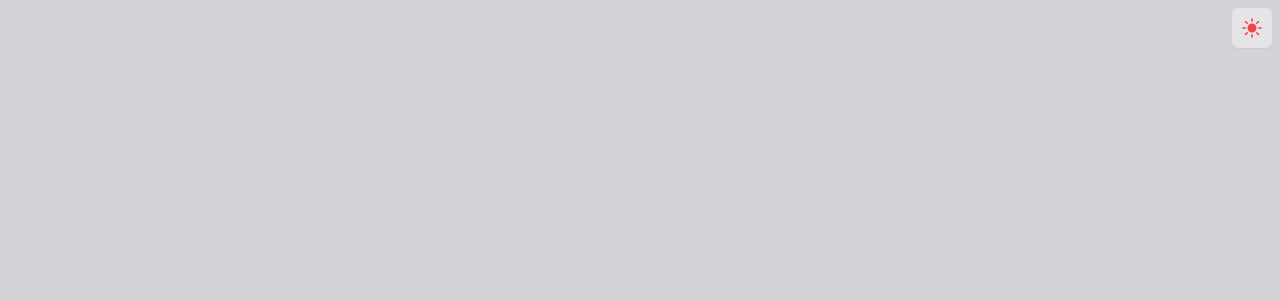
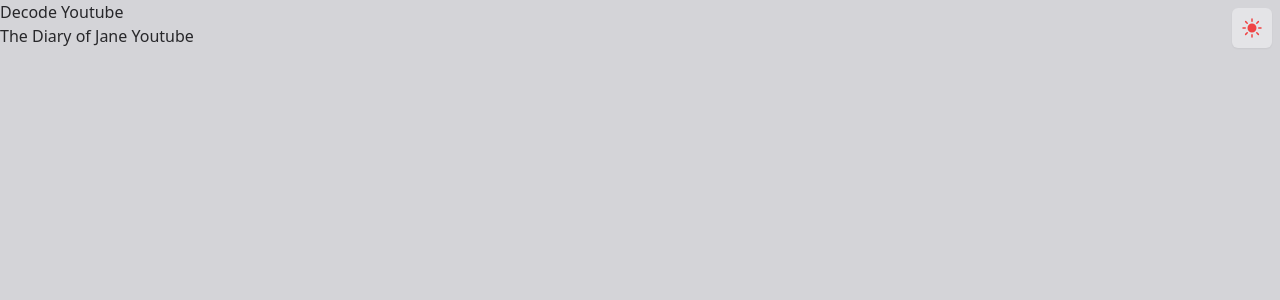
Before and after one commit to AlexJWayne/betsy, a React (Vite) app: page / in a window 1280 px wide. Shown: the top 300 px of the page. Built offline with nearby package versions, Linux system fonts and the light colour scheme.

Commit message:
Add some recordings

```diff
--- a/src/App.tsx
+++ b/src/App.tsx
@@ -1,25 +1,13 @@
-import "./App.css";
+import { AppContainer } from "./AppContainer";
+import { RecordingsList } from "./RecordingsList";
 import { UiModeButton } from "./UiModeButton";
-import { uiModeAtom } from "./state/ui-mode";
-import { clsx } from "clsx";
-import { useAtom } from "jotai";
 
 function App() {
-  const [uiMode] = useAtom(uiModeAtom);
-
   return (
-    <div className={uiMode === "dark" ? "dark" : undefined}>
-      <div
-        className={clsx(
-          { dark: uiMode === "dark" },
-          "h-screen w-full transition-colors duration-1000",
-          "bg-zinc-300 text-zinc-800",
-          "dark:bg-zinc-800 dark:text-zinc-300",
-        )}
-      >
-        <UiModeButton />
-      </div>
-    </div>
+    <AppContainer>
+      <UiModeButton />
+      <RecordingsList />
+    </AppContainer>
   );
 }
 
--- /dev/null
+++ b/src/AppContainer.tsx
@@ -0,0 +1,25 @@
+import { uiModeAtom } from "./state/ui-mode";
+import clsx from "clsx";
+import { useAtom } from "jotai";
+import { ReactNode } from "react";
+
+type Props = { children: ReactNode };
+
+export function AppContainer({ children }: Props) {
+  const [uiMode] = useAtom(uiModeAtom);
+
+  return (
+    <div className={uiMode === "dark" ? "dark" : undefined}>
+      <div
+        className={clsx(
+          { dark: uiMode === "dark" },
+          "h-screen w-full transition-colors duration-1000",
+          "bg-zinc-300 text-zinc-800",
+          "dark:bg-zinc-800 dark:text-zinc-300",
+        )}
+      >
+        {children}
+      </div>
+    </div>
+  );
+}
--- /dev/null
+++ b/src/RecordingsList.tsx
@@ -0,0 +1,13 @@
+import { recordings } from "./data/recordings";
+
+export function RecordingsList() {
+  return (
+    <ul>
+      {recordings.map((recording) => (
+        <li>
+          {recording.song} <a href={recording.youtubeUrl}>Youtube</a>
+        </li>
+      ))}
+    </ul>
+  );
+}
--- a/src/UiModeButton.tsx
+++ b/src/UiModeButton.tsx
@@ -17,7 +17,7 @@ export function UiModeButton() {
   return (
     <button
       className={clsx(
-        "absolute top-2 right-2 w-10 h-10 rounded-md overflow-hidden capitalize text-red-500 transition-all duration-1000",
+        "absolute right-2 top-2 h-10 w-10 overflow-hidden rounded-md capitalize text-red-500 transition-all duration-1000",
         "bg-zinc-200 shadow-sm",
         "dark:bg-zinc-900 dark:shadow-md",
         "hover:shadow-lg",
@@ -39,5 +39,5 @@ export function UiModeButton() {
 type SwitchFaceProps = { uiMode: UiMode };
 function SwitchFace({ uiMode }: SwitchFaceProps) {
   const Icon = uiMode === "dark" ? MoonIcon : SunIcon;
-  return <Icon className="h-6 w-6 m-2 rotate-180" />;
+  return <Icon className="m-2 h-6 w-6 rotate-180" />;
 }
--- /dev/null
+++ b/src/data/recordings.ts
@@ -0,0 +1,20 @@
+import { Recording } from "./recordings.interface";
+
+export const recordings: Recording[] = [
+  {
+    artist: "Paramore",
+    song: "Decode",
+    recordedAt: "2023-07-23",
+    relativeSpeed: 1.0,
+    youtubeUrl: "https://www.youtube.com/watch?v=w5MtFAtqeew",
+    hasVideo: true,
+  },
+  {
+    artist: "Breaking Benjamin",
+    song: "The Diary of Jane",
+    recordedAt: "2023-06-04",
+    relativeSpeed: 1.0,
+    youtubeUrl: "https://www.youtube.com/watch?v=pccCIio6NIc",
+    hasVideo: true,
+  },
+];
```
Also changed, not shown: src/data/recordings.interface.ts (added, +14 -0 lines), src/App.css (deleted), 1 other file (tests, documents, lock files or other folders).
